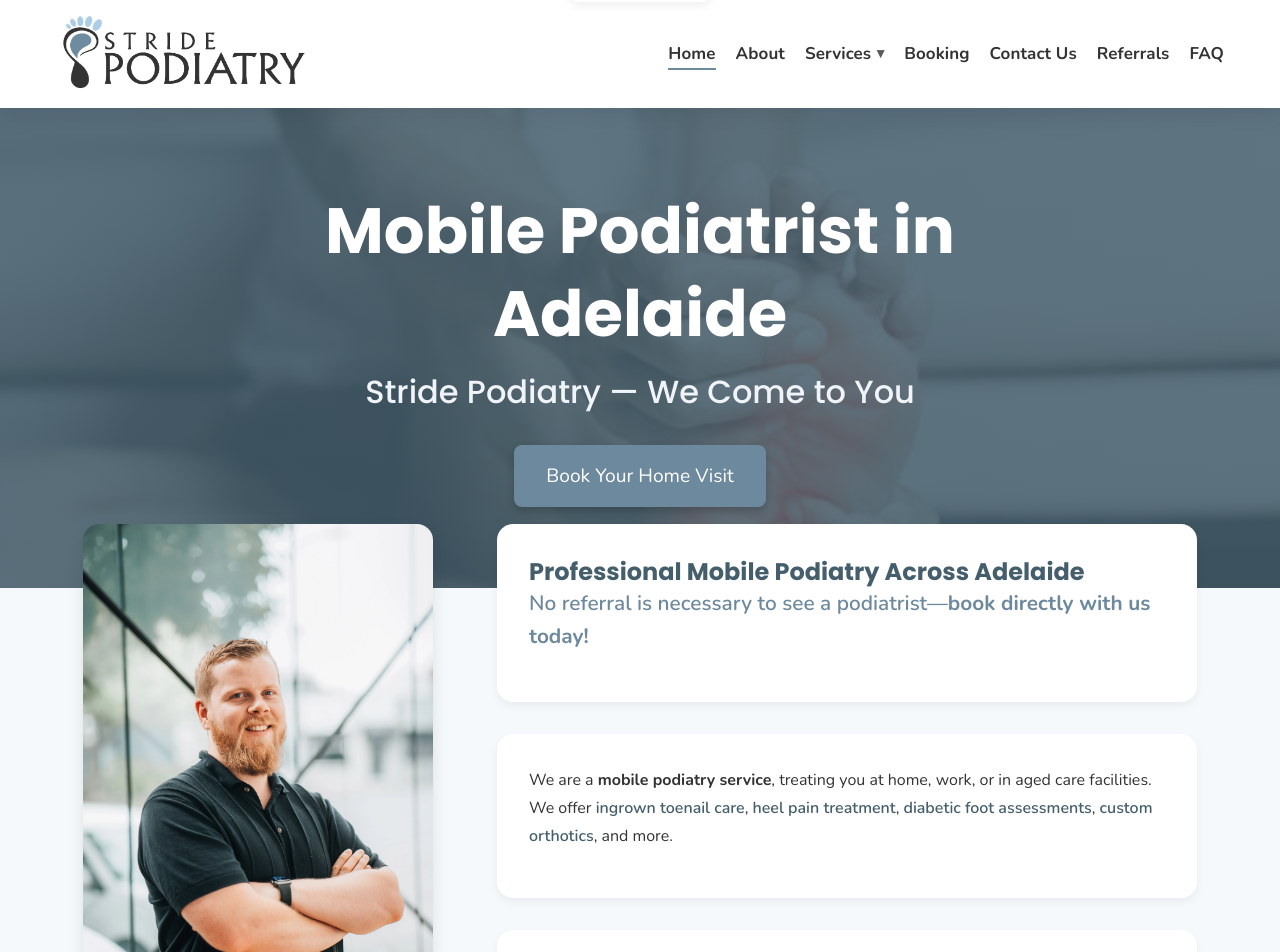
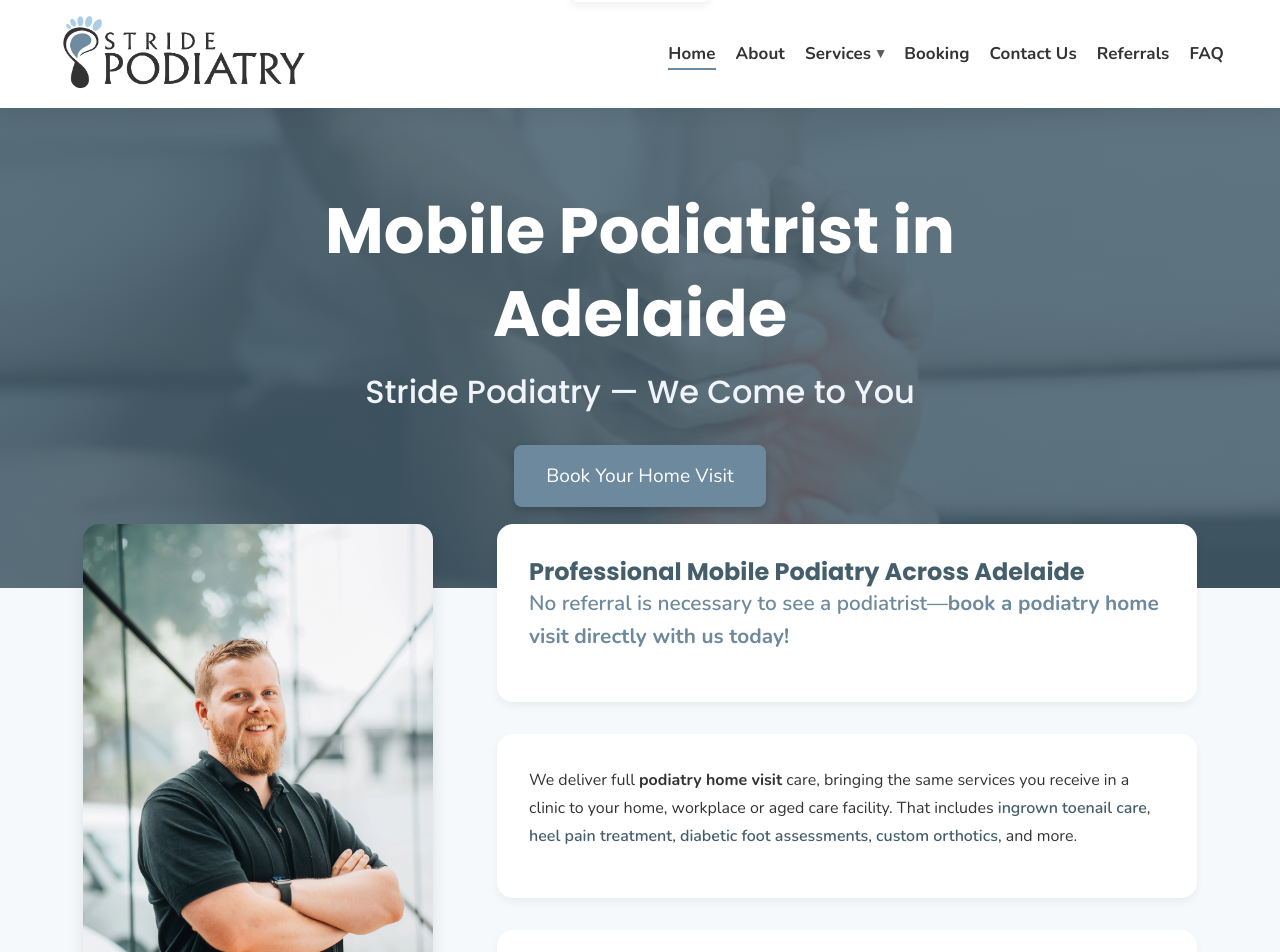
Before and after one commit to Looch8/stride-next, a Next.js app: page / in a window 1280 px wide. Shown: the top 952 px of the page. Built offline with nearby package versions, Linux system fonts and the light colour scheme.

Commit message:
more fixes, mention SAH

```diff
--- a/app/faq/page.tsx
+++ b/app/faq/page.tsx
@@ -6,12 +6,12 @@
   {
     question: 'Do I need a referral to see a podiatrist?',
     answer:
-      "No, you don't need a referral to book with Stride Podiatry. We accept private bookings, Medicare CDM plans, NDIS and DVA clients.",
+      "No—Stride Podiatry home visits can be booked directly. We welcome private bookings as well as clients using Medicare CDM plans (with GP referral), Support at Home packages, NDIS plans, DVA Gold Cards and private health insurance.",
   },
   {
     question: 'Do you accept Medicare, NDIS, and DVA clients?',
     answer:
-      'Yes—Medicare CDM (with GP referral), DVA Gold Card holders, and NDIS (where eligible).',
+      'Yes. We work with Medicare CDM referrals, Support at Home (SaH), Department of Veterans’ Affairs Gold Card holders, NDIS plans (where eligible) and private health insurance.',
   },
   {
     question: 'Where do you provide mobile podiatry services?',
--- a/app/page.tsx
+++ b/app/page.tsx
@@ -70,13 +70,14 @@
           <div className="welcome-card">
             <h2>Professional Mobile Podiatry Across Adelaide</h2>
             <p className="highlight-text">
-              No referral is necessary to see a podiatrist—<strong>book directly with us today!</strong>
+              No referral is necessary to see a podiatrist—<strong>book a podiatry home visit directly with us today!</strong>
             </p>
           </div>
 
           <div className="service-highlight">
             <p>
-              We are a <strong>mobile podiatry service</strong>, treating you at home, work, or in aged care facilities. We offer{' '}
+              We deliver full <strong>podiatry home visit</strong> care, bringing the same services you receive in a clinic to your
+              home, workplace or aged care facility. That includes{' '}
               <Link href="/services#ingrown-toenails">ingrown toenail care</Link>,{' '}
               <Link href="/services#heel-pain">heel pain treatment</Link>,{' '}
               <Link href="/services#diabetic-assessments">diabetic foot assessments</Link>,{' '}
```
